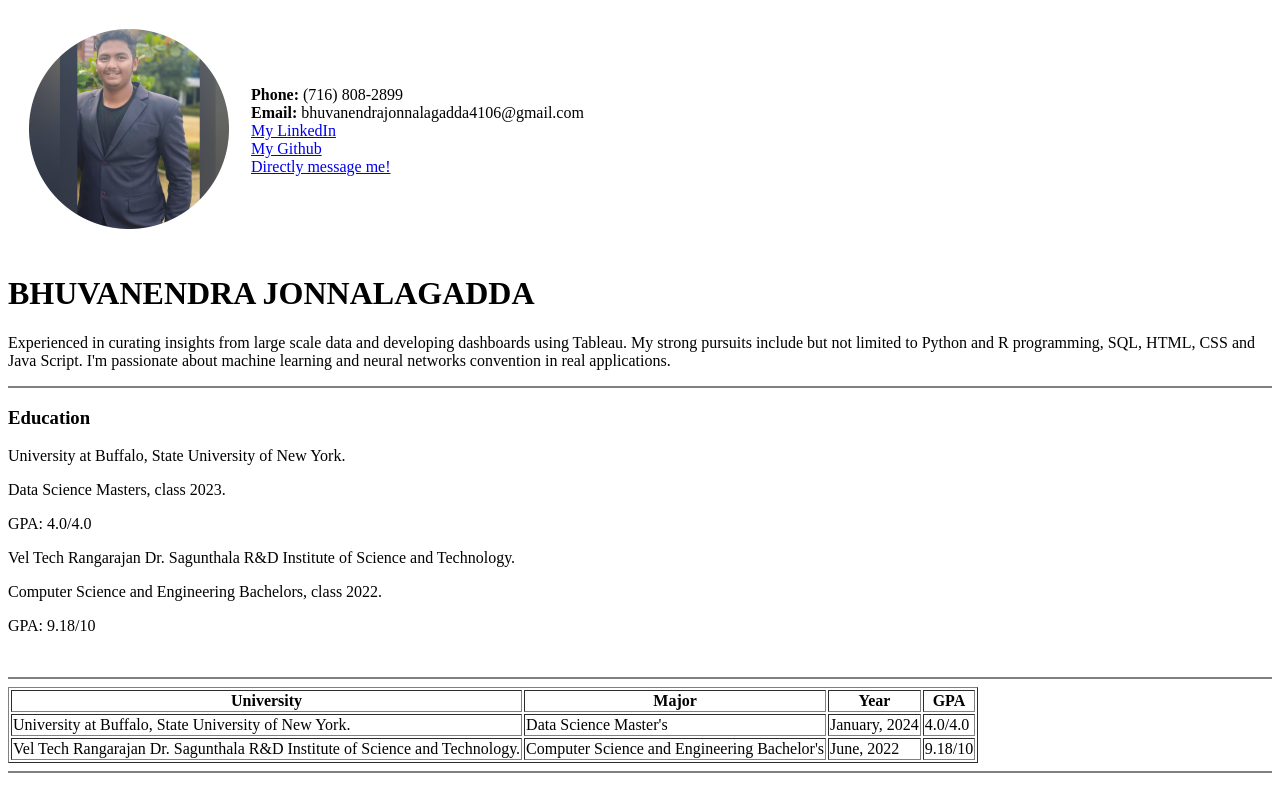
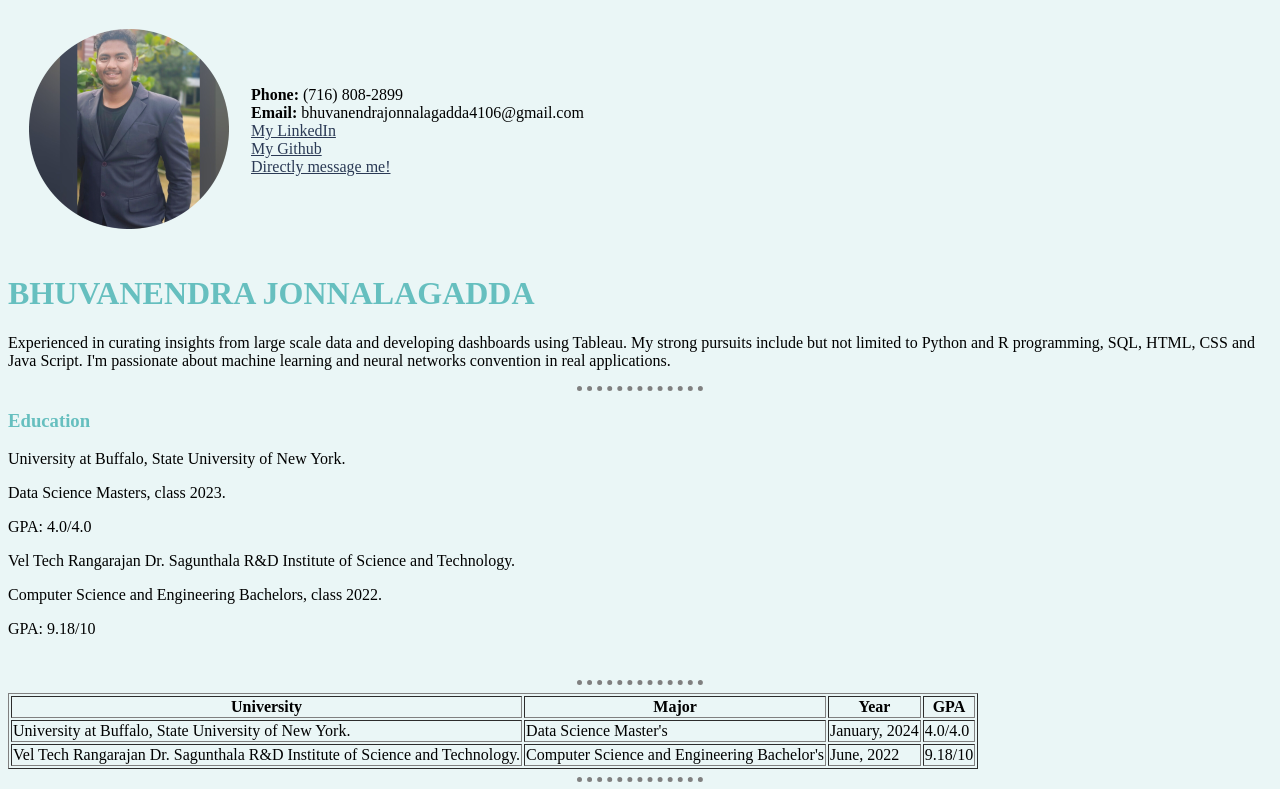
Before and after one commit to Bhuvan421/cv, a plain HTML site: page index.html in a window 1280 px wide. Shown: the top 789 px of the page. Drawn offline with Linux system fonts and the light colour scheme.

Commit message:
Add files via upload
Edited horizontal lines

```diff
--- a/index.html
+++ b/index.html
@@ -5,7 +5,10 @@
     <meta http-equiv="X-UA-Compatible" content="IE=edge">
     <meta name="viewport" content="width=device-width, initial-scale=1.0">
     <title>Bhuvan's Personal Site</title>
+
+    <link rel="stylesheet" href="style.css">
 </head>
+
 <body>
     <table cellspacing="20">
         <tr>
@@ -16,16 +19,16 @@
             <td>
                 <strong>Phone:</strong> (716) 808-2899 <br>
                 <strong>Email:</strong> bhuvanendrajonnalagadda4106@gmail.com <br>
-                <a href = "https://www.linkedin.com/in/bhuvanendra-jonnalagadda/"> My LinkedIn</a> <br>
-                <a href = "https://github.com/Bhuvan421"> My Github</a><br>
-                <a href = "Direct message.html"> Directly message me!</a>
+                <a class="LinkedIn" href = "https://www.linkedin.com/in/bhuvanendra-jonnalagadda/"> My LinkedIn</a> <br>
+                <a class="GitHub" href = "https://github.com/Bhuvan421"> My Github</a><br>
+                <a class="DM" href = "Direct message.html"> Directly message me!</a>
             </td>
         </tr>
     </table>
 
     <h1>BHUVANENDRA JONNALAGADDA</h1>
     <p>Experienced in curating insights from large scale data and developing dashboards using Tableau. My strong pursuits include but not limited to Python and R programming, SQL, HTML, CSS and Java Script. I'm passionate about machine learning and neural networks convention in real applications.</p>
-    <hr size="2" noshade>
+    <hr>
 
     <h3>Education</h3>
     <p>University at Buffalo, State University of New York.</p>
@@ -35,7 +38,7 @@
     <p>Computer Science and Engineering Bachelors, class 2022.</p>
     <p>GPA: 9.18/10</p>
     <br>
-    <hr size="2" noshade>
+    <hr>
 
     <table border="1">
         <thead>
@@ -62,7 +65,7 @@
         </tbody>
     </table>
 
-    <hr size="2" noshade>
+    <hr>
 
     <h3>Skills</h3>
     <strong>Lanuages:</strong> Python, R, SQL, HTML, CSS, Java Script.
@@ -73,7 +76,7 @@
     <br>
     <strong>Skills:</strong> Data Preprocessing, Statistical Data Mining, Data Visualization, Machine learning.
 
-    <hr size="2" noshade>
+    <hr>
 
     <table cellspacing="10">
         <tr>
--- /dev/null
+++ b/style.css
@@ -0,0 +1,54 @@
+body {
+    background-color: #EAF6F6;
+}
+
+hr {
+    border-style: none;
+    border-top-style: dotted;
+    border-color: grey;
+    border-width: 5px;
+    width: 10%;
+}
+
+h1 {
+    color: #66BFBF;
+}
+
+h3 {
+    color: #66BFBF;
+}
+
+.button {
+    background-color: black;
+    color: #fff;
+    border: none;
+    border-radius: 5px;
+}
+
+.button:hover {
+    background-color: #678983;
+}
+
+.LinkedIn {
+    color: #2B3A55;
+}
+
+.GitHub {
+    color: #2B3A55;
+}
+
+.DM {
+    color: #2B3A55;
+}
+
+.LinkedIn:hover {
+    color: #678983;
+}
+
+.GitHub:hover {
+    color: #678983;
+}
+
+.DM:hover {
+    color: #678983;
+}
```
Also changed, not shown: Direct message.html (+3 -1 lines).
